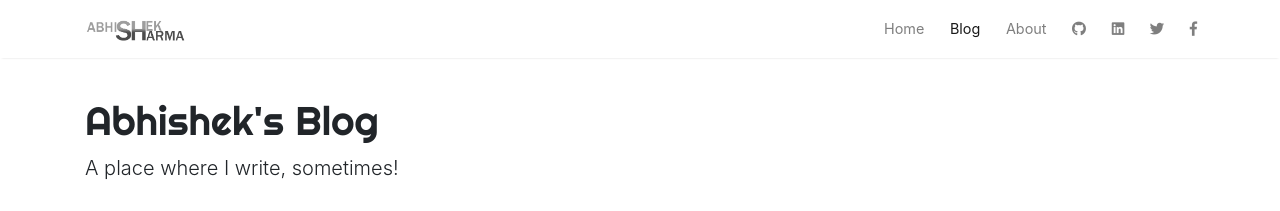
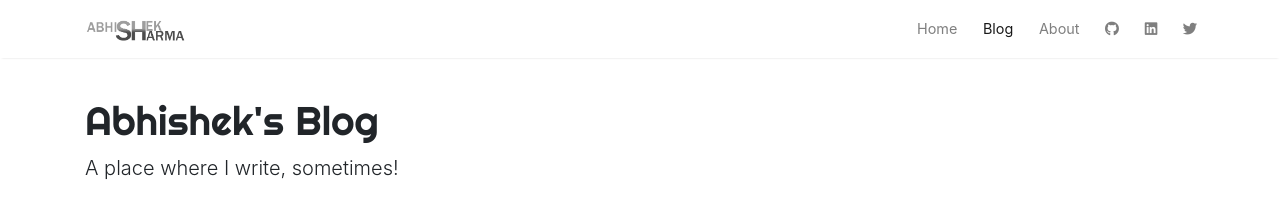
Before and after one commit to abhishekmsharma/blog, a Jekyll site: the page built from index.html, in a window 1280 px wide. Shown: the top 211 px of the page. Built offline with Jekyll 4.4.1, drawn with Linux system fonts in a browser that asks for light colours; nearby versions of some CDN libraries; the list of posts is cut into pages by our own code; comment, search, counter and statistics services are not loaded.

Commit message:
Update default.html

```diff
--- a/_layouts/default.html
+++ b/_layouts/default.html
@@ -91,13 +91,7 @@
 
 		<li class="nav-item">
                 <a target="_blank"  class="nav-link" href="https://twitter.com/AbhishekMSharma"><i class="fab fa-twitter"></i></a>
-                </li>
-
-                <li class="nav-item">
-                <a target="_blank" class="nav-link" href="https://www.facebook.com/abhishekmsharma/"><i class="fab fa-facebook-f"></i></a>
-                </li>
-
-
+		</li>
 
             </ul>
 
```
